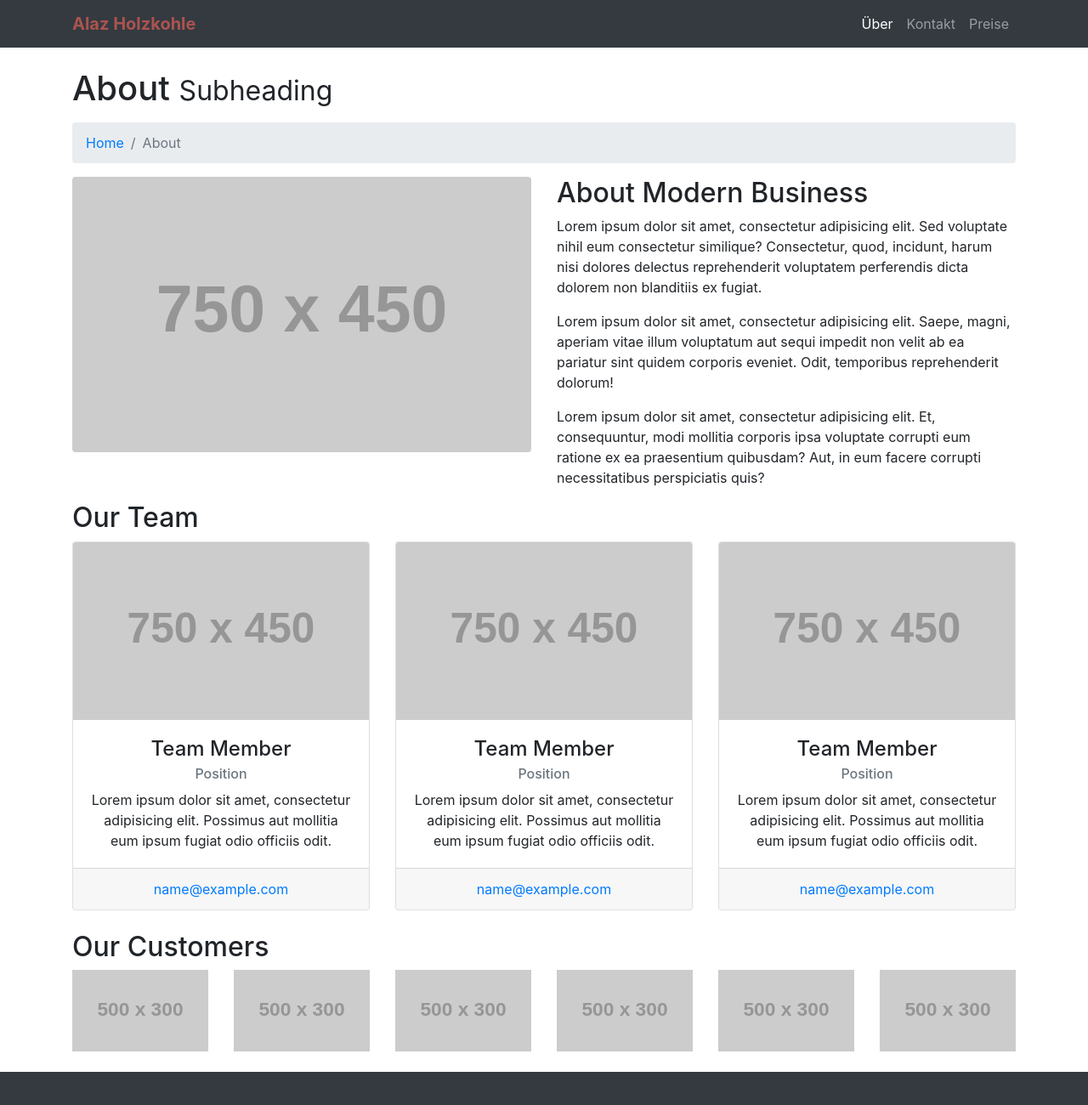
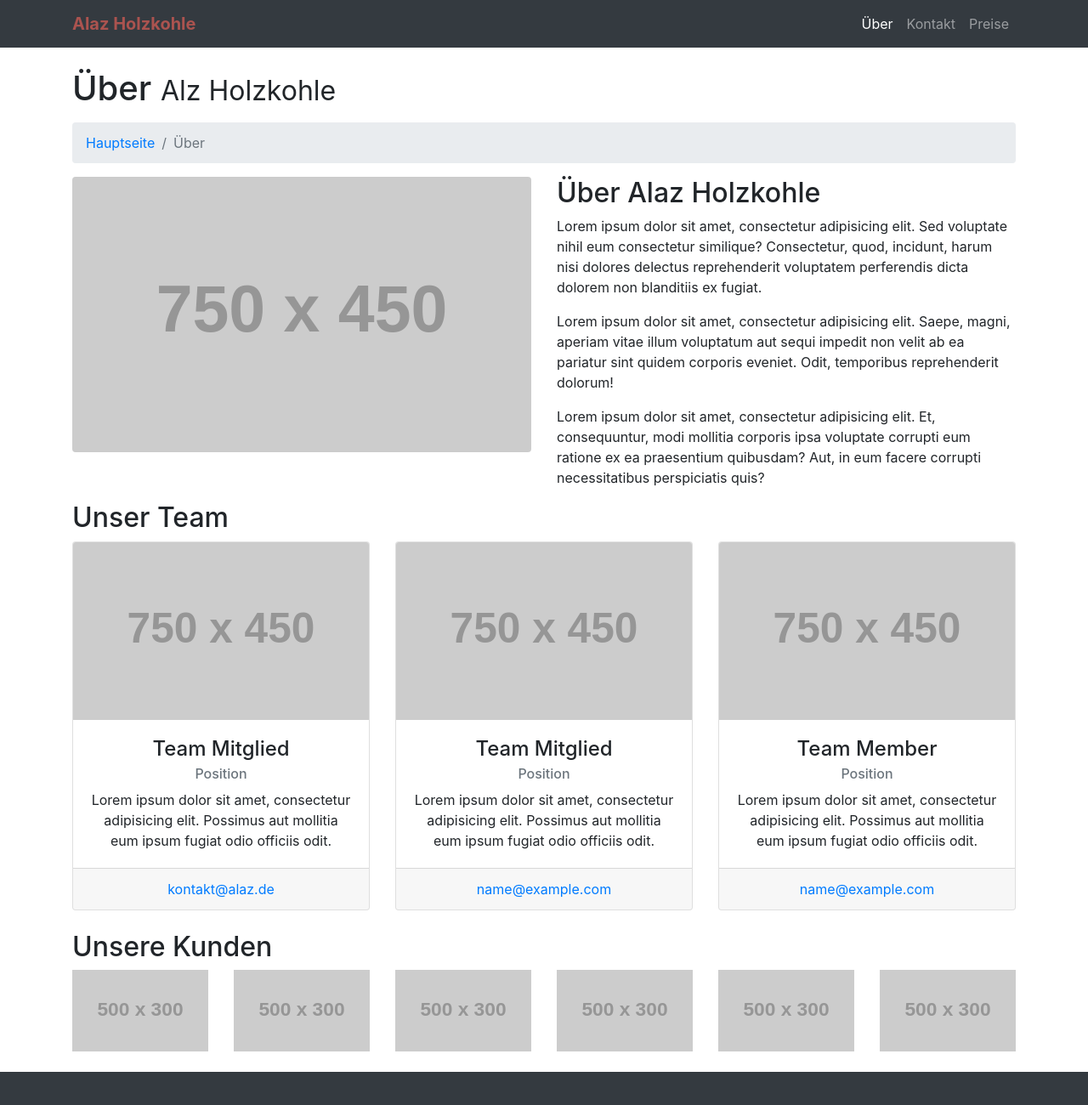
Before and after one commit to Demactus/AlazPage, a website: page about.html in a window 1280 px wide. Shown: the top 1300 px of the page at 85% size. Drawn offline with Linux system fonts and the light colour scheme; placeholder pictures from the web are drawn by us.

Commit message:
Add about change

```diff
--- a/about.html
+++ b/about.html
@@ -56,15 +56,15 @@
   <div class="container">
 
     <!-- Page Heading/Breadcrumbs -->
-    <h1 class="mt-4 mb-3">About
-      <small>Subheading</small>
+    <h1 class="mt-4 mb-3">Über
+      <small>Alz Holzkohle</small>
     </h1>
 
     <ol class="breadcrumb">
       <li class="breadcrumb-item">
-        <a href="index.html">Home</a>
+        <a href="index.html">Hauptseite</a>
       </li>
-      <li class="breadcrumb-item active">About</li>
+      <li class="breadcrumb-item active">Über</li>
     </ol>
 
     <!-- Intro Content -->
@@ -73,7 +73,7 @@
         <img class="img-fluid rounded mb-4" src="http://placehold.it/750x450" alt="">
       </div>
       <div class="col-lg-6">
-        <h2>About Modern Business</h2>
+        <h2>Über Alaz Holzkohle</h2>
         <p>Lorem ipsum dolor sit amet, consectetur adipisicing elit. Sed voluptate nihil eum consectetur similique? Consectetur, quod, incidunt, harum nisi dolores delectus reprehenderit voluptatem perferendis dicta dolorem non blanditiis ex fugiat.</p>
         <p>Lorem ipsum dolor sit amet, consectetur adipisicing elit. Saepe, magni, aperiam vitae illum voluptatum aut sequi impedit non velit ab ea pariatur sint quidem corporis eveniet. Odit, temporibus reprehenderit dolorum!</p>
         <p>Lorem ipsum dolor sit amet, consectetur adipisicing elit. Et, consequuntur, modi mollitia corporis ipsa voluptate corrupti eum ratione ex ea praesentium quibusdam? Aut, in eum facere corrupti necessitatibus perspiciatis quis?</p>
@@ -82,19 +82,19 @@
     <!-- /.row -->
 
     <!-- Team Members -->
-    <h2>Our Team</h2>
+    <h2>Unser Team</h2>
 
     <div class="row">
       <div class="col-lg-4 mb-4">
         <div class="card h-100 text-center">
           <img class="card-img-top" src="http://placehold.it/750x450" alt="">
           <div class="card-body">
-            <h4 class="card-title">Team Member</h4>
+            <h4 class="card-title">Team Mitglied</h4>
             <h6 class="card-subtitle mb-2 text-muted">Position</h6>
             <p class="card-text">Lorem ipsum dolor sit amet, consectetur adipisicing elit. Possimus aut mollitia eum ipsum fugiat odio officiis odit.</p>
           </div>
           <div class="card-footer">
-            <a href="#">name@example.com</a>
+            <a href="#">kontakt@alaz.de</a>
           </div>
         </div>
       </div>
@@ -102,7 +102,7 @@
         <div class="card h-100 text-center">
           <img class="card-img-top" src="http://placehold.it/750x450" alt="">
           <div class="card-body">
-            <h4 class="card-title">Team Member</h4>
+            <h4 class="card-title">Team Mitglied</h4>
             <h6 class="card-subtitle mb-2 text-muted">Position</h6>
             <p class="card-text">Lorem ipsum dolor sit amet, consectetur adipisicing elit. Possimus aut mollitia eum ipsum fugiat odio officiis odit.</p>
           </div>
@@ -128,7 +128,7 @@
     <!-- /.row -->
 
     <!-- Our Customers -->
-    <h2>Our Customers</h2>
+    <h2>Unsere Kunden</h2>
     <div class="row">
       <div class="col-lg-2 col-sm-4 mb-4">
         <img class="img-fluid" src="http://placehold.it/500x300" alt="">
```
